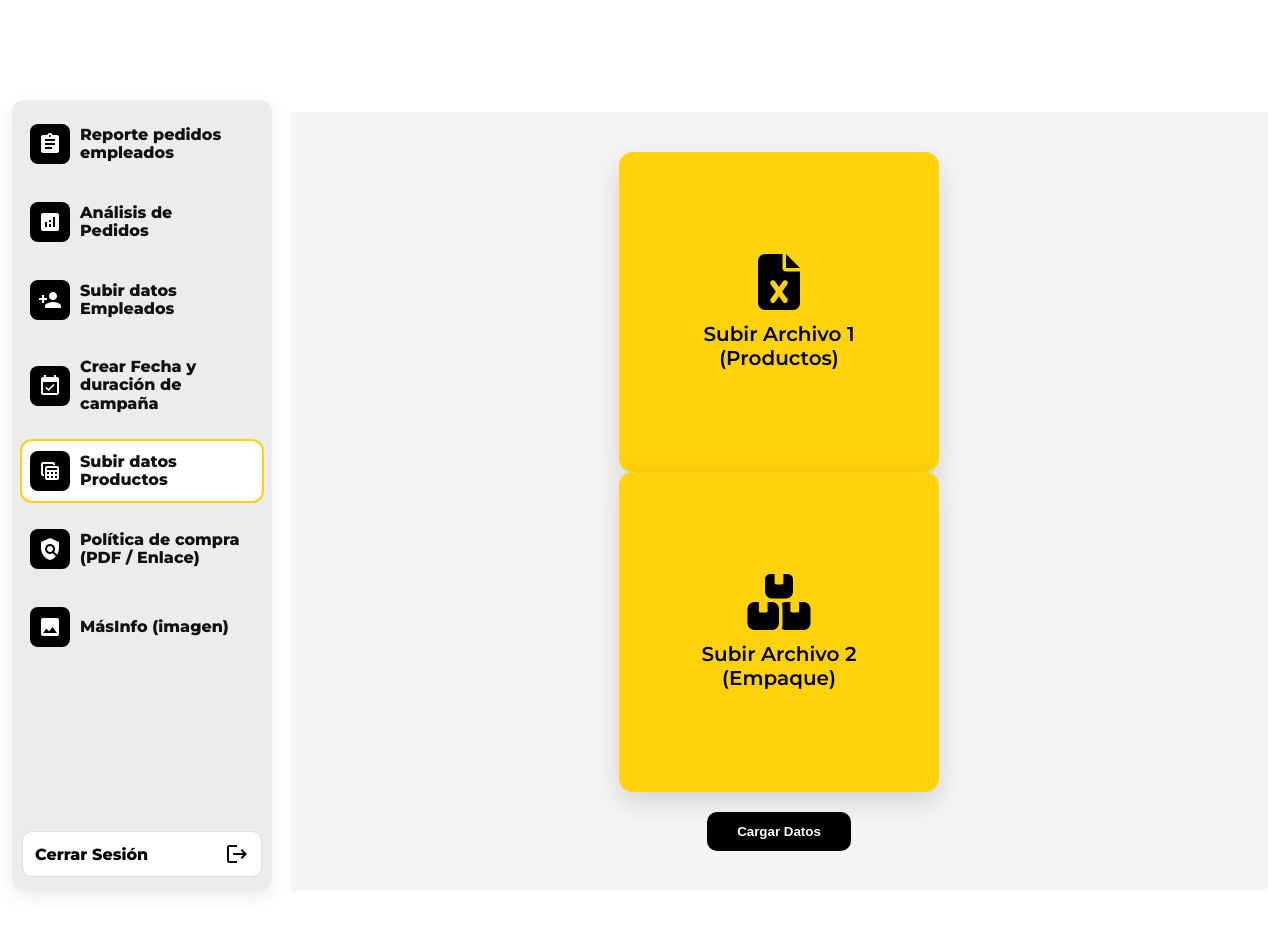
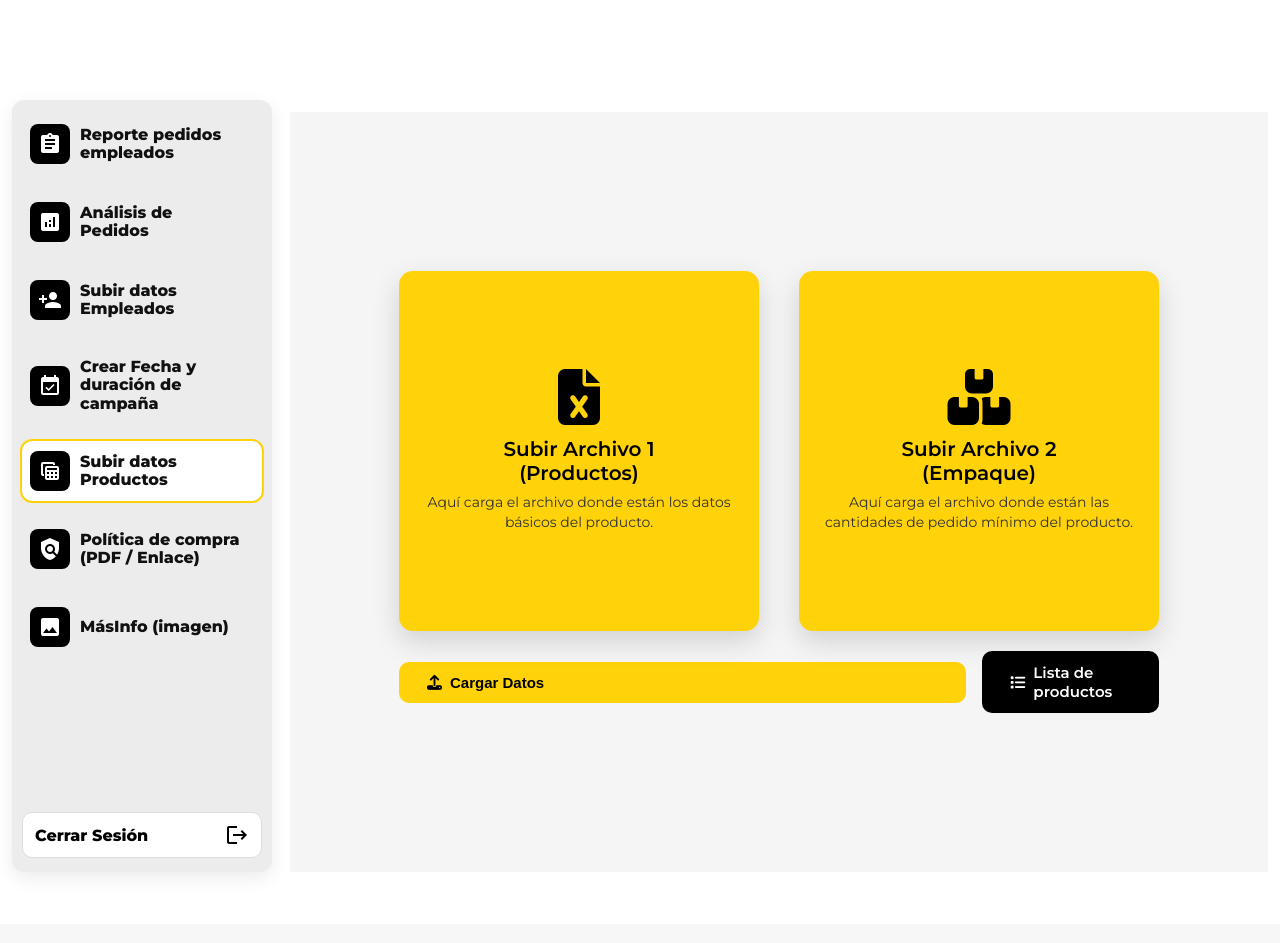
Before and after one commit to Marianavc02/Proyecto2, a Django app: page /productos/cargar-excel/ in a window 1280 px wide. Shown: the part 69-1012 px from the top of the page. After the commit the page ends 927 px from the top, so only its background shows below. Run offline with Django 5.2, Linux system fonts and the light colour scheme; data that the repository does not hold is empty; some libraries are stand-ins or nearby versions.

Commit message:
Mejora de vistas de carga y lista de productos

```diff
--- a/productos/templates/productos/cargar_excel.html
+++ b/productos/templates/productos/cargar_excel.html
@@ -4,7 +4,7 @@
 
 {% block admin_content %}
 <style>
-  .page-wrap{
+  .page-wrap {
     min-height: calc(100vh - 120px);
     display: flex;
     align-items: center;
@@ -12,11 +12,23 @@
     padding: 40px 16px;
     background: #f5f5f5;
     font-family: 'Montserrat', sans-serif;
-    gap: 30px;
-    flex-wrap: wrap;
   }
 
-  .upload-card{
+  .form-content {
+    display: flex;
+    flex-direction: column;
+    align-items: center;
+    gap: 30px;
+  }
+
+  .card-container {
+    display: flex;
+    gap: 40px;
+    flex-wrap: wrap;
+    justify-content: center;
+  }
+
+  .upload-card {
     width: 320px;
     height: 320px;
     border: none;
@@ -31,15 +43,53 @@
     font-size: 20px;
     text-align: center;
     cursor: pointer;
-    box-shadow: 0 10px 28px rgba(0,0,0,.15);
+    box-shadow: 0 10px 28px rgba(0, 0, 0, .15);
     transition: transform .2s ease, box-shadow .2s ease;
+    padding: 20px;
+    position: relative;
   }
-  .upload-card:hover{ transform: translateY(-2px); box-shadow: 0 16px 36px rgba(0,0,0,.22); }
-  .upload-card i{ font-size: 56px; margin-bottom: 12px; }
 
-  input[type="file"]{ display:none; }
+  .upload-card:hover {
+    transform: translateY(-2px);
+    box-shadow: 0 16px 36px rgba(0, 0, 0, .22);
+  }
 
-  .messages{
+  .upload-card i {
+    font-size: 56px;
+    margin-bottom: 12px;
+  }
+
+  .upload-card small {
+    font-size: 14px;
+    font-weight: 500;
+    color: #333;
+    margin-top: 8px;
+    line-height: 1.4;
+  }
+
+  input[type="file"] {
+    display: none;
+  }
+
+  .progress-bar {
+    width: 80%;
+    height: 10px;
+    background-color: rgba(0, 0, 0, 0.1);
+    border-radius: 10px;
+    overflow: hidden;
+    margin-top: 15px;
+    display: none;
+  }
+
+  .progress-fill {
+    height: 100%;
+    width: 0%;
+    background-color: #000;
+    border-radius: 10px;
+    transition: width 0.3s ease;
+  }
+
+  .messages {
     position: sticky;
     top: 90px;
     margin: 0 auto 12px;
@@ -47,18 +97,89 @@
     z-index: 5;
   }
 
-  .submit-btn{
+  /* 🔘 Contenedor botones centrados */
+  .btn-group-center {
+    display: flex;
+    gap: 16px;
+    justify-content: center;
+    align-items: center;
     margin-top: 20px;
-    padding: 12px 30px;
+  }
+
+  /* 🔆 Botón amarillo (Cargar Datos) */
+  .btn-yellow {
+    background: #FFD20A;
+    color: #000;
+    border: none;
+    padding: 12px 28px;
     border-radius: 10px;
-    border: none;
+    font-weight: 600;
+    font-size: 15px;
+    cursor: pointer;
+    transition: background 0.2s ease;
+    text-decoration: none;
+    display: inline-flex;
+    align-items: center;
+    gap: 8px;
+  }
+
+  .btn-yellow:hover {
+    background: #e6be00;
+  }
+
+  /* ⚫ Botón negro (Lista de productos) */
+  .btn-black {
     background: #000;
     color: #fff;
+    border: none;
+    padding: 12px 28px;
+    border-radius: 10px;
     font-weight: 600;
+    font-size: 15px;
     cursor: pointer;
-    transition: background .2s ease;
+    transition: background 0.2s ease;
+    text-decoration: none;
+    display: inline-flex;
+    align-items: center;
+    gap: 8px;
   }
-  .submit-btn:hover{ background: #333; }
+
+  .btn-black:hover {
+    background: #333;
+  }
+
+  /* 🌀 Overlay de carga */
+  .loading-overlay {
+    display: none;
+    position: fixed;
+    inset: 0;
+    background: rgba(255, 255, 255, 0.85);
+    z-index: 9999;
+    align-items: center;
+    justify-content: center;
+    flex-direction: column;
+    font-family: 'Montserrat', sans-serif;
+  }
+
+  .spinner {
+    border: 6px solid #ddd;
+    border-top: 6px solid #000;
+    border-radius: 50%;
+    width: 60px;
+    height: 60px;
+    animation: spin 1s linear infinite;
+  }
+
+  @keyframes spin {
+    to { transform: rotate(360deg); }
+  }
+
+  .loading-overlay p {
+    margin-top: 16px;
+    font-weight: 600;
+    color: #000;
+    font-size: 18px;
+  }
 </style>
 
 <div class="messages">
@@ -73,29 +194,67 @@
 </div>
 
 <div class="page-wrap">
-  <form method="post" enctype="multipart/form-data" action="{% url 'cargar_excel' %}">
+  <div class="form-content">
+    <form id="uploadForm" method="post" enctype="multipart/form-data" action="{% url 'cargar_excel' %}">
       {% csrf_token %}
-
-    <!-- Excel 1 -->
-    <label for="archivo1" class="upload-card">
+      <div class="card-container">
+        <label for="archivo1" class="upload-card" id="card1">
           <i class="fas fa-file-excel"></i>
           <span>Subir Archivo 1<br>(Productos)</span>
+          <small>Aquí carga el archivo donde están los datos básicos del producto.</small>
+          <div class="progress-bar" id="progress1"><div class="progress-fill" id="fill1"></div></div>
         </label>
         <input type="file" name="archivo1" id="archivo1" accept=".xlsx,.xls">
 
-    <!-- Excel 2 -->
-    <label for="archivo2" class="upload-card">
+        <label for="archivo2" class="upload-card" id="card2">
           <i class="fas fa-boxes"></i>
           <span>Subir Archivo 2<br>(Empaque)</span>
+          <small>Aquí carga el archivo donde están las cantidades de pedido mínimo del producto.</small>
+          <div class="progress-bar" id="progress2"><div class="progress-fill" id="fill2"></div></div>
         </label>
         <input type="file" name="archivo2" id="archivo2" accept=".xlsx,.xls">
+      </div>
 
-    <div style="width: 100%; text-align: center;">
-      <button type="submit" class="submit-btn">Cargar Datos</button>
+      <!-- 🔘 Ambos botones centrados -->
+      <div class="btn-group-center">
+        <button type="submit" class="btn-yellow">
+          <i class="fas fa-upload"></i> Cargar Datos
+        </button>
+        <a href="{% url 'lista_productos' %}" class="btn-black">
+          <i class="fas fa-list"></i> Lista de productos
+        </a>
       </div>
     </form>
+  </div>
+</div>
+
+<!-- 🌀 Overlay de carga -->
+<div class="loading-overlay" id="loadingOverlay">
+  <div class="spinner"></div>
+  <p>Cargando datos, por favor espera...</p>
 </div>
 
 <link rel="stylesheet" href="https://cdnjs.cloudflare.com/ajax/libs/font-awesome/6.5.0/css/all.min.css">
 <script src="https://cdn.jsdelivr.net/npm/bootstrap@5.1.3/dist/js/bootstrap.bundle.min.js"></script>
+
+<script>
+  function simulateProgress(barId, fillId) {
+    const progressBar = document.getElementById(barId);
+    const fill = document.getElementById(fillId);
+    progressBar.style.display = "block";
+    let width = 0;
+    const interval = setInterval(() => {
+      width += 10;
+      fill.style.width = width + "%";
+      if (width >= 100) clearInterval(interval);
+    }, 100);
+  }
+
+  document.getElementById("archivo1").addEventListener("change", () => simulateProgress("progress1", "fill1"));
+  document.getElementById("archivo2").addEventListener("change", () => simulateProgress("progress2", "fill2"));
+
+  document.getElementById("uploadForm").addEventListener("submit", function() {
+    document.getElementById("loadingOverlay").style.display = "flex";
+  });
+</script>
 {% endblock %}
```
Also changed, not shown: productos/templates/productos/lista_productos.html (+10 -12 lines). Lines whose indentation alone changed are shown as unchanged.
